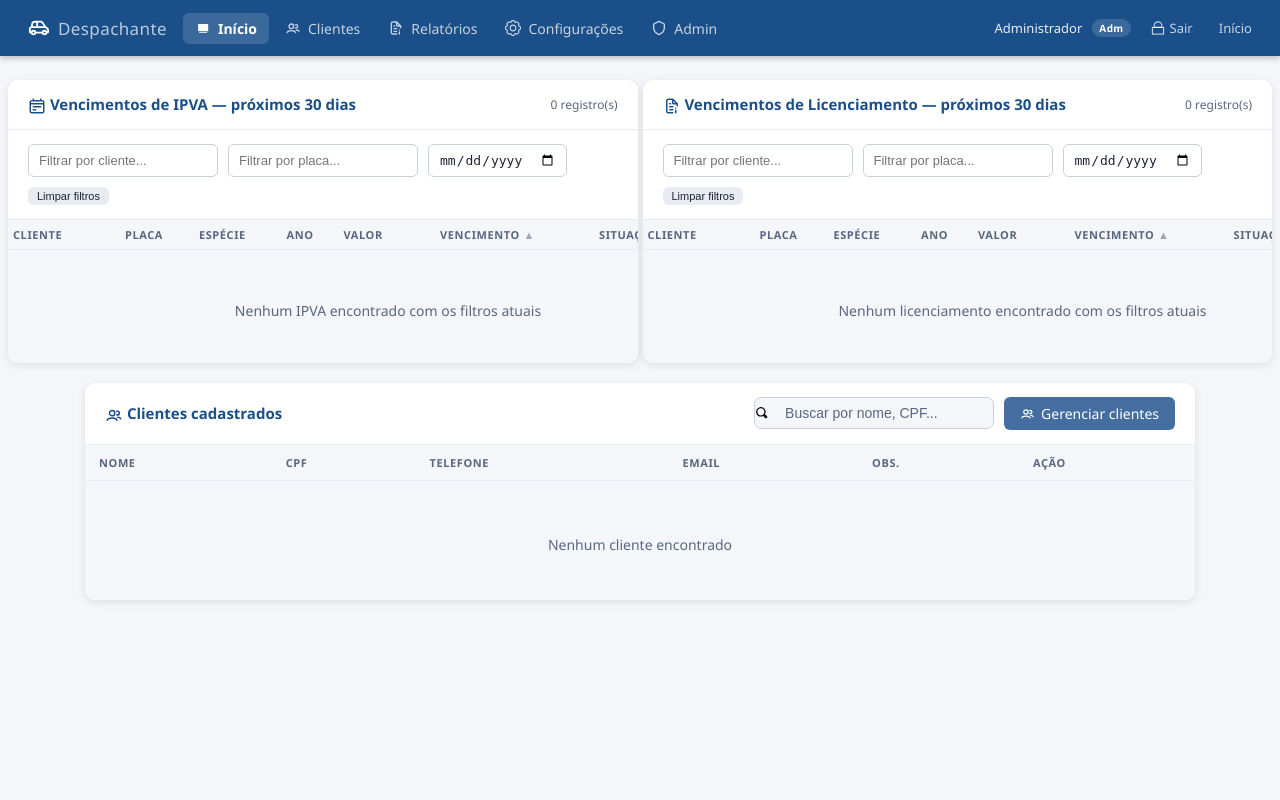
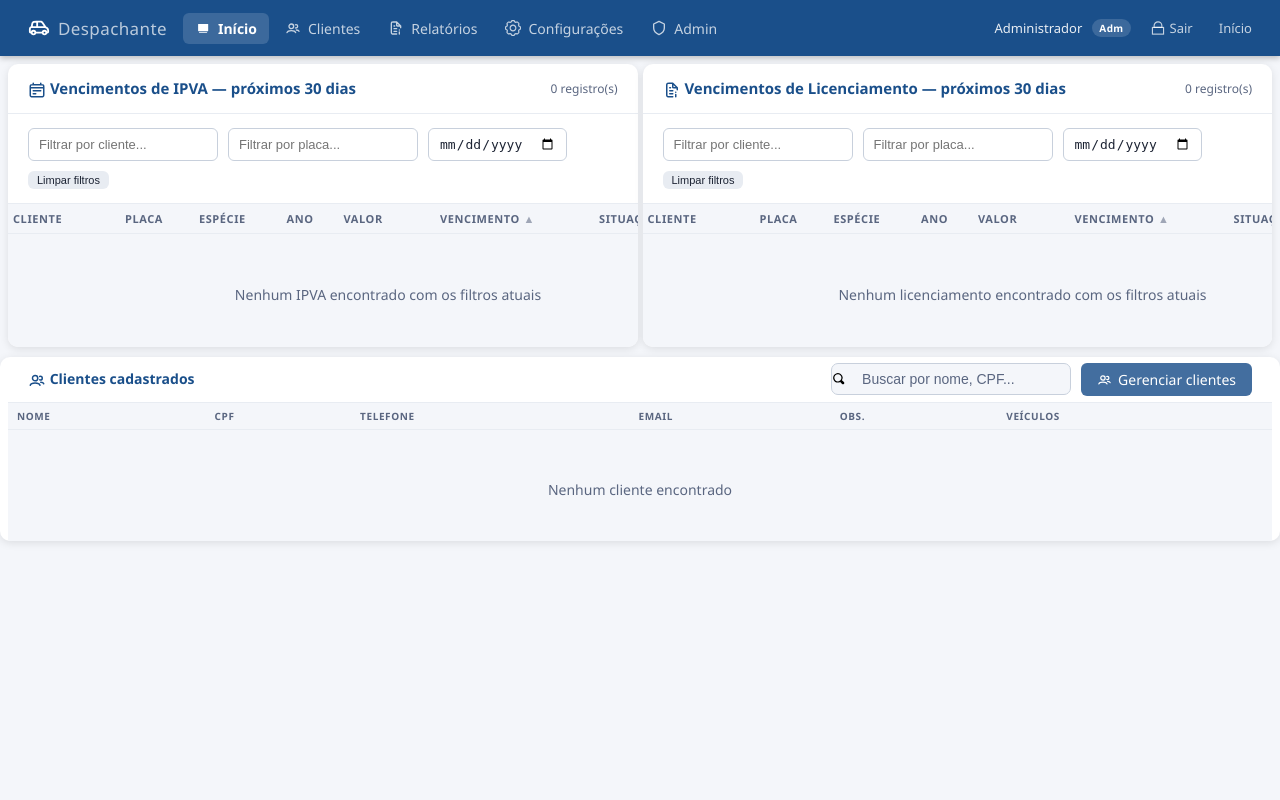
Before and after one commit to kaua573/despachante, a Flask app: page / in a window 1280 px wide. Run offline with Flask 3, Linux system fonts and the light colour scheme; a user stored in the database is signed in; data that the repository does not hold is empty.

Commit message:
fix: arrumando dash board 2.1

```diff
--- a/app/templates/dashboard.html
+++ b/app/templates/dashboard.html
@@ -79,6 +79,20 @@
   .venc-grid th, .venc-grid td { padding:7px 5px; }
   .venc-grid .badge { padding:2px 7px; font-size:10px; }
   .venc-grid .btn-sm { padding:3px 9px; font-size:11px; }
+  .venc-grid { margin-top:-16px; }
+
+  /* Card de clientes esticado a largura total, no mesmo padrão do venc-grid */
+  .card-full {
+    width:100vw; margin-left:calc(50% - 50vw); padding:0 8px; box-sizing:border-box;
+    margin-top:10px;
+  }
+  .card-full thead th { padding:6px 9px; font-size:10px; }
+  .card-full td { padding:6px 9px; font-size:13px; }
+  .card-full .card-header { padding:6px 20px; }
+  .card-full .card-header h2 { font-size:14px; }
+  .venc-grid .tabela-scroll { max-height:calc(100vh - 420px); }
+  .card-full .tabela-scroll { max-height:calc(100vh - 650px); }
+  body:has(.venc-grid) { overflow:hidden; height:100vh; }
 </style>
 
 <div class="venc-grid">
@@ -143,7 +157,7 @@
 </div>
 </div>
 
-<div class="card" style="margin-top:20px;">
+<div class="card card-full">
   <div class="card-header">
     <h2>{{ icon('users') }} Clientes cadastrados</h2>
     <div style="display:flex;gap:10px;align-items:center;flex-wrap:wrap;">
@@ -163,7 +177,7 @@
           <th>Telefone</th>
           <th>Email</th>
           <th>Obs.</th>
-          <th>Ação</th>
+          <th>Veículos</th>
         </tr>
       </thead>
       <tbody id="tbody-clientes-dash"></tbody>
```
Also changed, not shown: backups/backup_20260709_230540.db (added), 1 other file.
